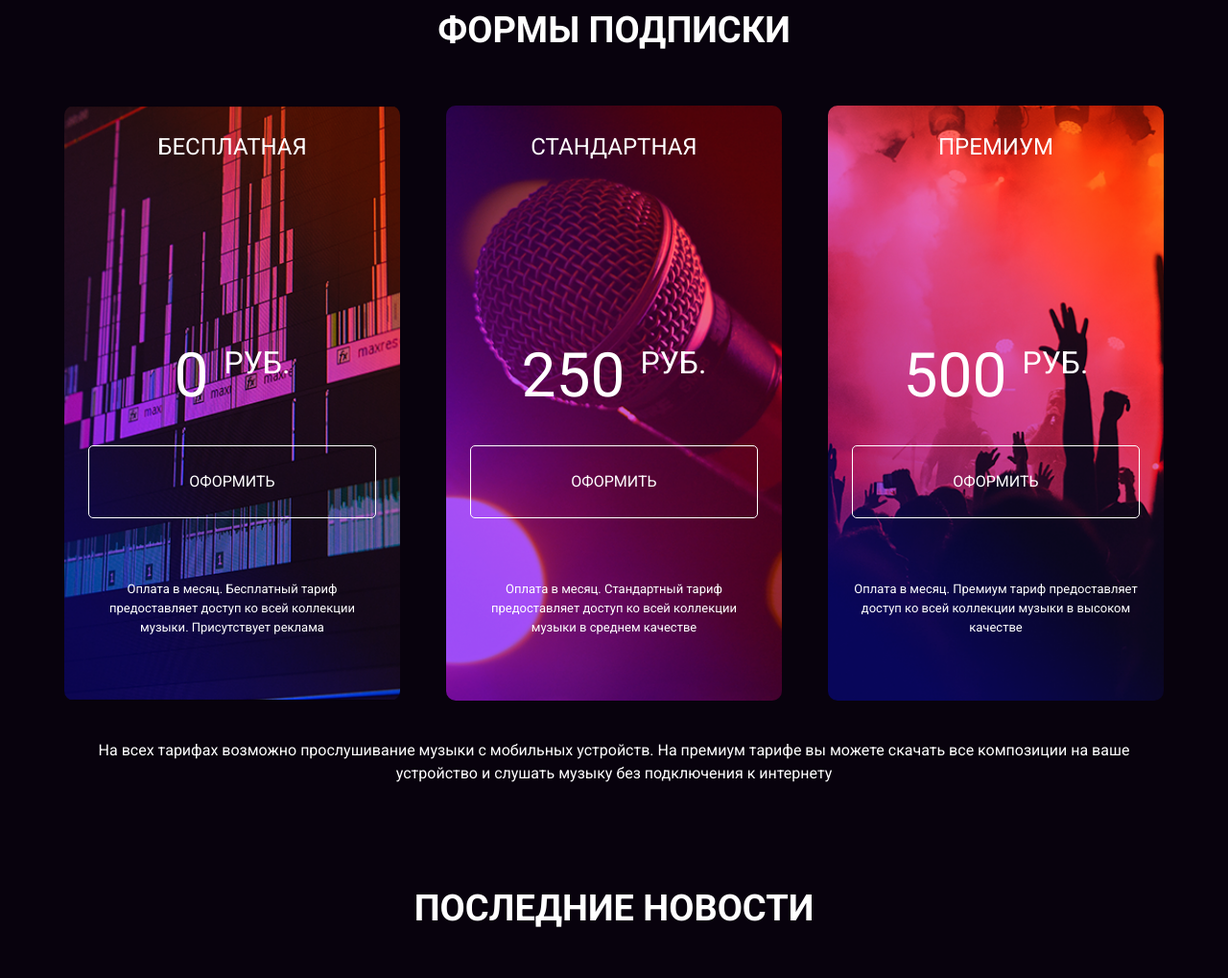
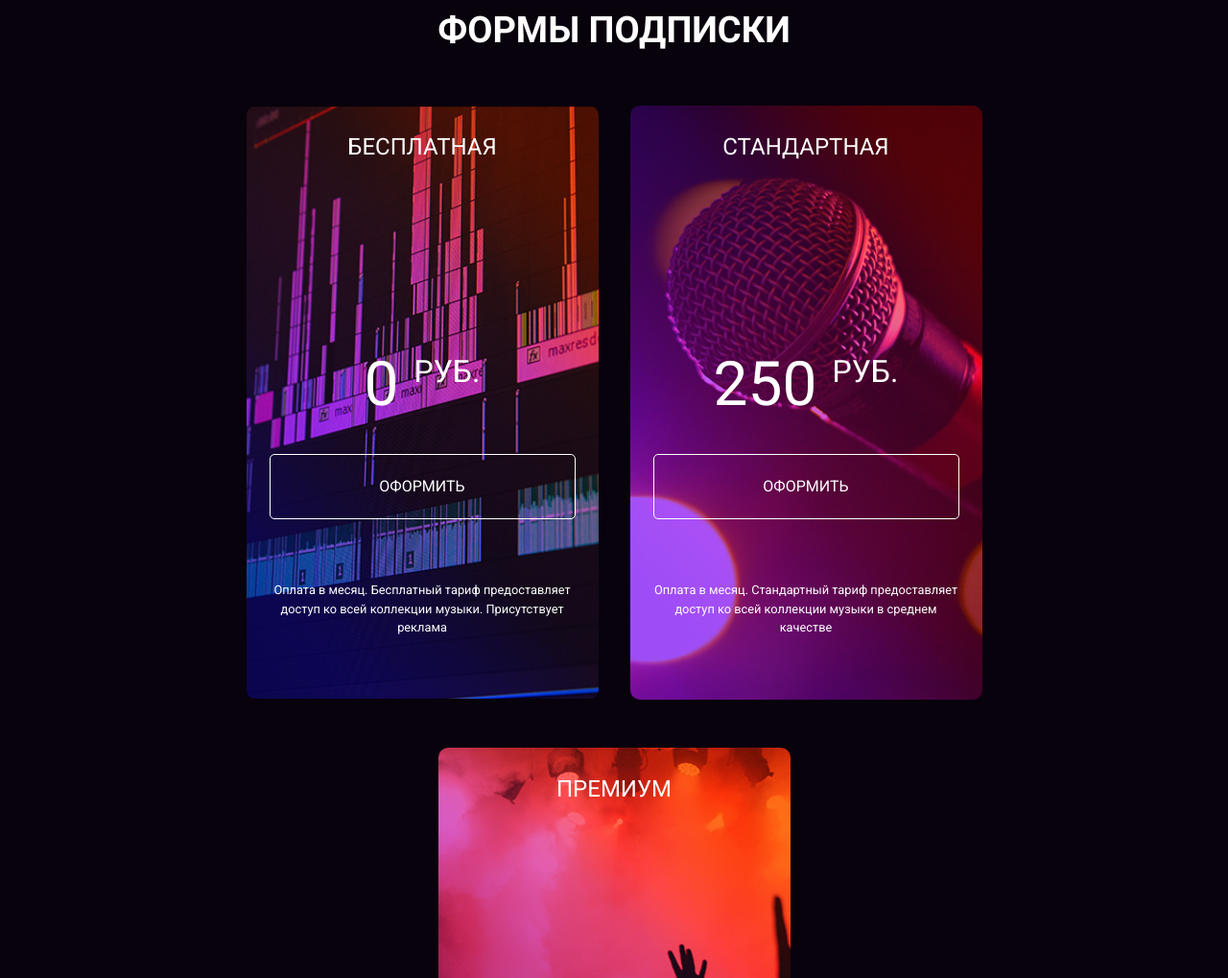
Before and after one commit to PavelDeuce/layout-designer-project-lvl2, a website: page src/index.html in a window 1280 px wide. Shown: the part 1020-2039 px from the top of the page at 96% size. Drawn offline with Linux system fonts and the light colour scheme.

Commit message:
fixes 0.3.1 (card)

```diff
--- a/src/styles/scss/components/card.scss
+++ b/src/styles/scss/components/card.scss
@@ -6,9 +6,9 @@
   align-items: center;
   justify-content: flex-end;
 
-  min-height: px-to-rem(620px);
+  min-height: px-to-rem(619px);
 
-  padding: px-to-rem(0px 25px);
+  padding: px-to-rem(0px 24px);
 
   border-radius: px-to-rem(10px);
 
@@ -25,12 +25,12 @@
       top: -0.75em;
 
       margin-left: px-to-rem(16px);
-      @include set-typography(32px, 64px, normal, uppercase);
+      @include set-typography(32px, 48px, normal, uppercase);
     }
   }
 
   &-btn {
-    @include set-typography(16px, 32px, normal, uppercase);
+    @include set-typography(16px, 24px, normal, uppercase);
     max-width: 100%;
     margin-top: px-to-rem(24px);
     padding: px-to-rem(21px 0px);
@@ -39,7 +39,7 @@
   }
 
   &-small-text {
-    @include set-typography(13px, 20px);
+    @include set-typography(12.8px, 19.2px);
     margin: px-to-rem(64px 0px 66px);
   }
 }
--- a/src/styles/scss/pages/home.scss
+++ b/src/styles/scss/pages/home.scss
@@ -36,24 +36,25 @@ $subscriptions: (
 
 .page-pricing {
   .flex-container {
-    flex: 1 1 350px;
-    margin-bottom: px-to-rem(-40px);
-    margin-left: px-to-rem(-48px);
+    flex: 1 1 367px;
+    margin-bottom: px-to-rem(-50px);
+    margin-left: px-to-rem(-33px);
 
     & > * {
-      max-width: px-to-rem(350px);
-      margin-bottom: px-to-rem(40px);
-      margin-left: px-to-rem(48px);
+      max-width: px-to-rem(367px);
+      margin-bottom: px-to-rem(50px);
+      margin-left: px-to-rem(33px);
     }
   }
 
   @include set-card-bg();
 
   & > p {
-    margin-top: 40px;
+    margin-top: px-to-rem(39px);
+    margin-bottom: px-to-rem(15px);
 
     @include set-media(sm) {
-      margin-top: 20px;
+      margin-top: px-to-rem(20px);
     }
   }
 }
```
Also changed, not shown: src/styles/style.css, 1 other file.
